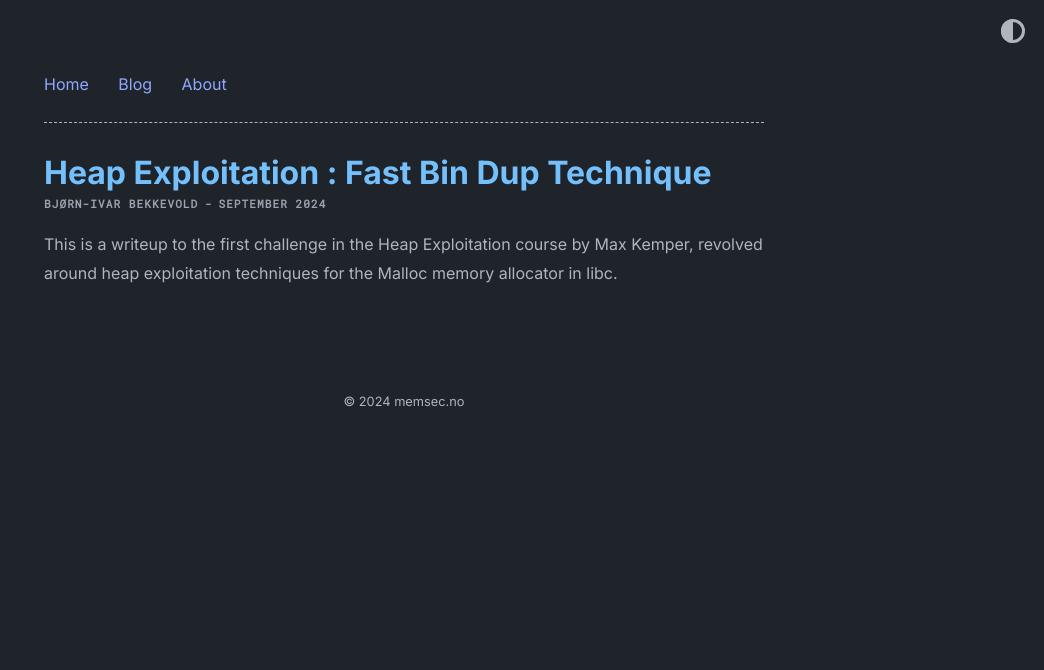
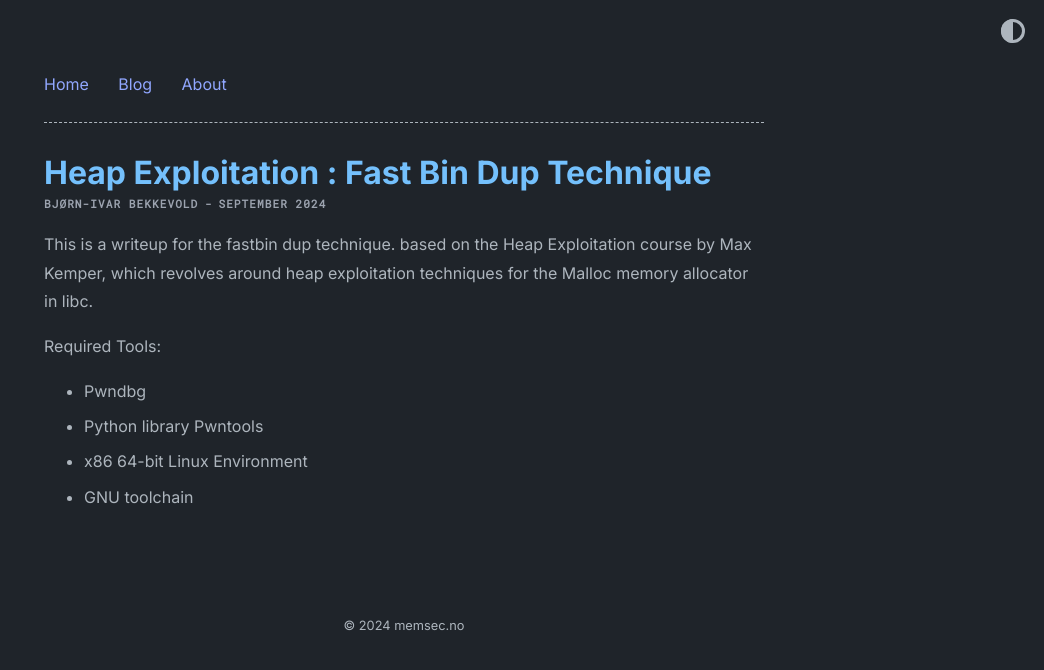
Before and after one commit to memsecno/memsec.no, a Jekyll site: the page built from _posts/2024-09-15-fastbin-dup.md, in a window 1280 px wide. Shown: the top 670 px of the page, without its empty margins (236-1280 px from the left). Built offline with Jekyll 4.4.1, drawn with Linux system fonts in a browser that asks for light colours; nearby versions of some CDN libraries.

Commit message:
init text post

```diff
--- a/_posts/2024-09-15-fastbin-dup.md
+++ b/_posts/2024-09-15-fastbin-dup.md
@@ -5,4 +5,10 @@ date: "2024-09-15"
 layout: post
 categories: post
 ---
-This is a writeup to the first challenge in the Heap Exploitation course by Max Kemper, revolved around heap exploitation techniques for the Malloc memory allocator in libc.
+This is a writeup for the fastbin dup technique. based on the Heap Exploitation course by Max Kemper, which revolves around heap exploitation techniques for the Malloc memory allocator in libc.
+
+Required Tools:
+- Pwndbg
+- Python library Pwntools
+- x86 64-bit Linux Environment
+- GNU toolchain
```
